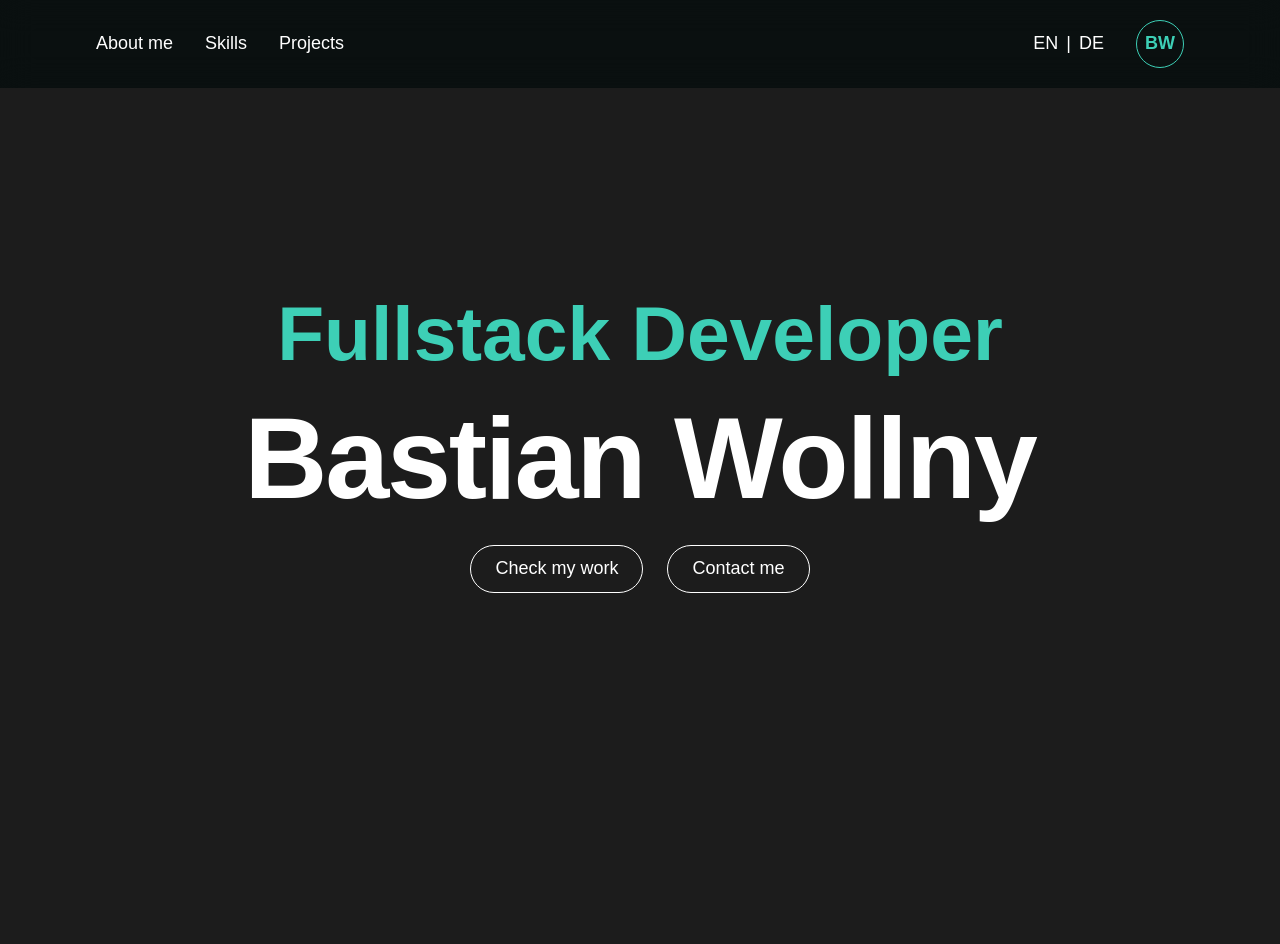
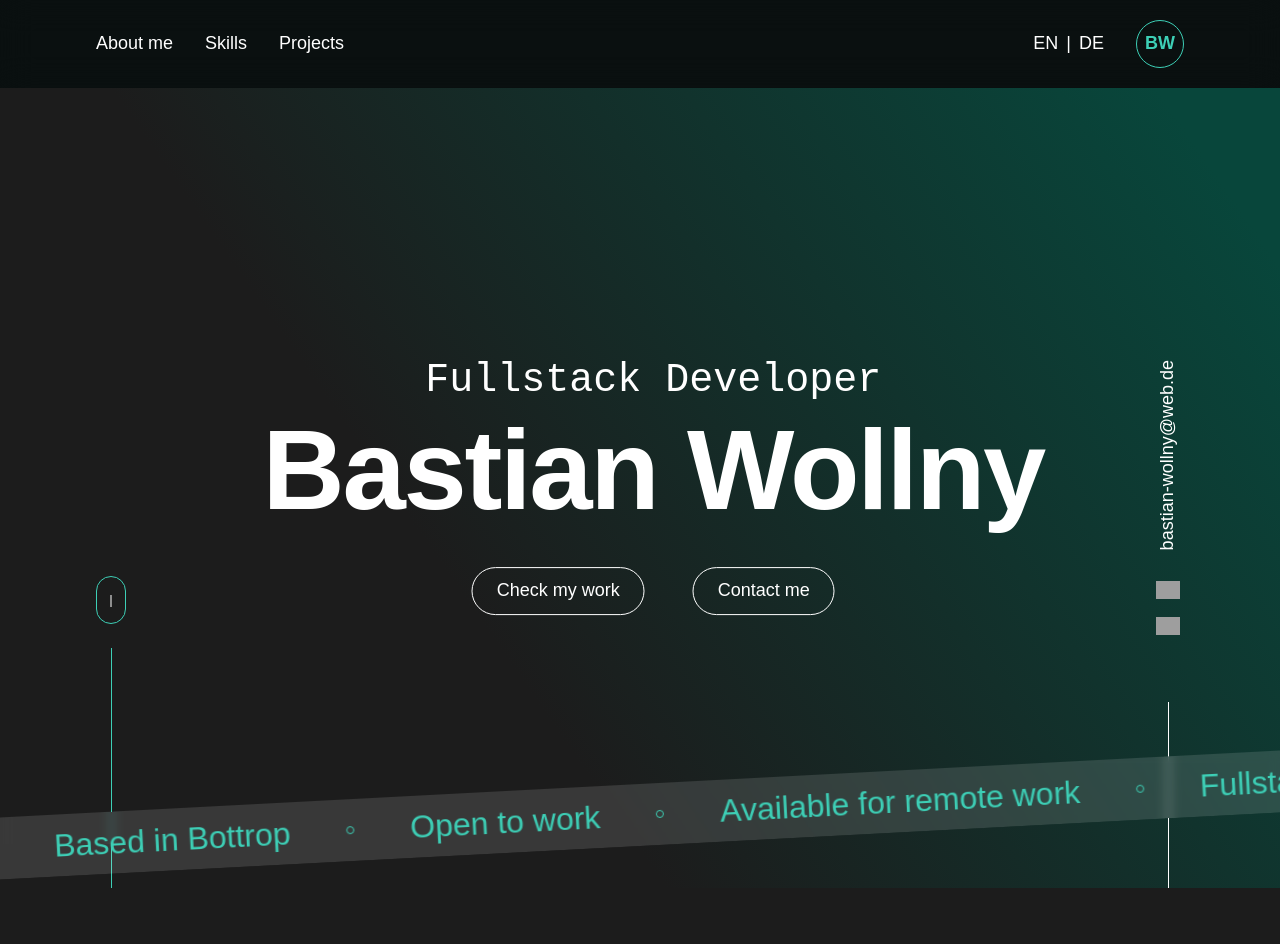
Before and after one commit to CZX93-BW/portfolio-webseite, an Angular app: page / in a window 1280 px wide. Shown: the top 944 px of the page. Built offline with nearby package versions, Linux system fonts and the light colour scheme; grey boxes are pictures that could not be loaded.

Commit message:
feat(hero): implement desktop hero layout

```diff
--- a/src/app/sections/hero/hero.html
+++ b/src/app/sections/hero/hero.html
@@ -1,12 +1,57 @@
-<section class="hero section" aria-labelledby="hero-title">
-  <div class="container hero__content">
-    <p class="hero__eyebrow">Fullstack Developer</p>
+<section class="hero" aria-labelledby="hero-title">
+  <div class="hero__center">
+    <p class="hero__role">Fullstack Developer</p>
 
-    <h1 id="hero-title">Bastian Wollny</h1>
+    <h1 id="hero-title" class="hero__title">Bastian Wollny</h1>
 
     <div class="hero__actions">
       <a class="button button--primary" href="#projects">Check my work</a>
       <a class="button button--secondary" href="#contact">Contact me</a>
     </div>
   </div>
+
+  <div class="hero__left-lateral" aria-hidden="true">
+    <div class="hero__scroll-indicator">
+      <span class="hero__scroll-line"></span>
+    </div>
+    <span class="hero__vertical-line hero__vertical-line--green"></span>
+  </div>
+
+  <aside class="hero__right-lateral" aria-label="Contact links">
+    <a class="hero__email" href="mailto:bastian-wollny@web.de">
+      bastian-wollny@web.de
+    </a>
+
+    <div class="hero__social-links">
+      <a class="hero__social-link" href="#" aria-label="GitHub profile">
+        <img src="icons/social/github.svg" alt="" />
+      </a>
+      <a class="hero__social-link" href="#" aria-label="LinkedIn profile">
+        <img src="icons/social/linkedin.svg" alt="" />
+      </a>
+      <a class="hero__social-link" href="mailto:bastian-wollny@web.de" aria-label="Write email"></a>
+    </div>
+
+    <span class="hero__vertical-line"></span>
+  </aside>
+
+  <div class="hero__marquee" aria-hidden="true">
+    <div class="hero__marquee-track">
+      <span>Available for remote work</span>
+      <span class="hero__marquee-dot"></span>
+      <span>Fullstack Developer</span>
+      <span class="hero__marquee-dot"></span>
+      <span>Based in Bottrop</span>
+      <span class="hero__marquee-dot"></span>
+      <span>Open to work</span>
+      <span class="hero__marquee-dot"></span>
+      <span>Available for remote work</span>
+      <span class="hero__marquee-dot"></span>
+      <span>Fullstack Developer</span>
+      <span class="hero__marquee-dot"></span>
+      <span>Based in Bottrop</span>
+      <span class="hero__marquee-dot"></span>
+      <span>Open to work</span>
+    </div>
+  </div>
 </section>
--- a/src/app/sections/hero/hero.scss
+++ b/src/app/sections/hero/hero.scss
@@ -1,31 +1,177 @@
 .hero {
-  min-height: calc(100vh - 88px);
-  display: grid;
-  place-items: center;
-  text-align: center;
+  position: relative;
+  min-height: 100vh;
+  overflow: hidden;
+  background: var(--hero-gradient);
 }
 
-.hero__content {
+.hero__center {
+  position: absolute;
+  top: 50%;
+  left: 50%;
   display: grid;
+  width: min(755px, calc(100% - 240px));
   justify-items: center;
-  gap: 32px;
+  gap: 12px;
+  text-align: center;
+  transform: translate(-50%, -50%);
 }
 
-.hero__eyebrow {
+.hero__role {
   margin: 0;
-  color: var(--color-primary);
-  font-size: clamp(2rem, 6vw, 6rem);
-  font-weight: 700;
-  line-height: 1;
+  color: var(--color-white);
+  font-family: var(--font-accent);
+  font-size: var(--font-size-hero-role);
+  font-weight: 400;
+  line-height: var(--line-height-tight);
 }
 
-.hero h1 {
+.hero__title {
   margin: 0;
-  font-size: clamp(3rem, 9vw, 9rem);
-  line-height: 0.95;
+  color: var(--color-white);
+  font-family: var(--font-primary);
+  font-size: clamp(80px, 8.89vw, var(--font-size-hero-name));
+  font-weight: 700;
+  line-height: var(--line-height-tight);
+  letter-spacing: var(--letter-spacing-hero-name);
+  white-space: nowrap;
 }
 
 .hero__actions {
   display: flex;
+  gap: 48px;
+  margin-top: 28px;
+}
+
+.hero__left-lateral {
+  position: absolute;
+  left: var(--container-padding-desktop);
+  bottom: 0;
+  display: grid;
+  justify-items: center;
   gap: 24px;
 }
+
+.hero__scroll-indicator {
+  position: relative;
+  width: 30px;
+  height: 48px;
+  border: 1px solid var(--color-primary);
+  border-radius: 32px;
+}
+
+.hero__scroll-line {
+  position: absolute;
+  top: 18px;
+  left: 50%;
+  width: 1px;
+  height: 12px;
+  background: var(--color-white);
+  transform: translateX(-50%);
+}
+
+.hero__right-lateral {
+  position: absolute;
+  right: var(--container-padding-desktop);
+  bottom: 0;
+  display: grid;
+  justify-items: center;
+  gap: 24px;
+}
+
+.hero__email {
+  color: var(--color-white);
+  font-family: var(--font-primary);
+  font-size: 18px;
+  font-weight: 400;
+  line-height: var(--line-height-default);
+  writing-mode: vertical-rl;
+  transform: rotate(180deg);
+}
+
+.hero__social-links {
+  display: grid;
+  gap: 4px;
+}
+
+.hero__social-link {
+  display: inline-flex;
+  width: 32px;
+  height: 32px;
+  align-items: center;
+  justify-content: center;
+  color: var(--color-white);
+  font-family: var(--font-accent);
+  font-size: 12px;
+  transition:
+    color var(--transition-fast),
+    transform var(--transition-fast);
+}
+
+.hero__social-link img {
+  width: 24px;
+  height: 24px;
+  object-fit: contain;
+}
+
+.hero__social-link:hover {
+  color: var(--color-primary);
+  transform: translateY(-2px);
+}
+
+.hero__vertical-line {
+  display: block;
+  width: 1px;
+  height: 186px;
+  background: var(--color-white);
+}
+
+.hero__vertical-line--green {
+  height: 240px;
+  background: var(--color-primary);
+}
+
+.hero__marquee {
+  position: absolute;
+  left: 50%;
+  bottom: 42px;
+  width: 1480px;
+  height: var(--marquee-height);
+  overflow: hidden;
+  background: var(--marquee-background);
+  backdrop-filter: blur(var(--marquee-blur));
+  transform: translateX(-50%) rotate(-3deg);
+}
+
+.hero__marquee-track {
+  display: flex;
+  width: max-content;
+  height: 100%;
+  align-items: center;
+  gap: var(--marquee-gap);
+  padding: var(--marquee-padding-y) var(--marquee-padding-x);
+  color: var(--color-primary);
+  font-family: var(--font-primary);
+  font-size: var(--font-size-marquee);
+  font-weight: 400;
+  line-height: var(--line-height-default);
+  animation: hero-marquee var(--marquee-duration) linear infinite;
+}
+
+.hero__marquee-dot {
+  width: 8px;
+  height: 8px;
+  flex: 0 0 auto;
+  border: 1px solid var(--color-primary);
+  border-radius: 50%;
+}
+
+@keyframes hero-marquee {
+  from {
+    transform: translateX(0);
+  }
+
+  to {
+    transform: translateX(-50%);
+  }
+}
```
